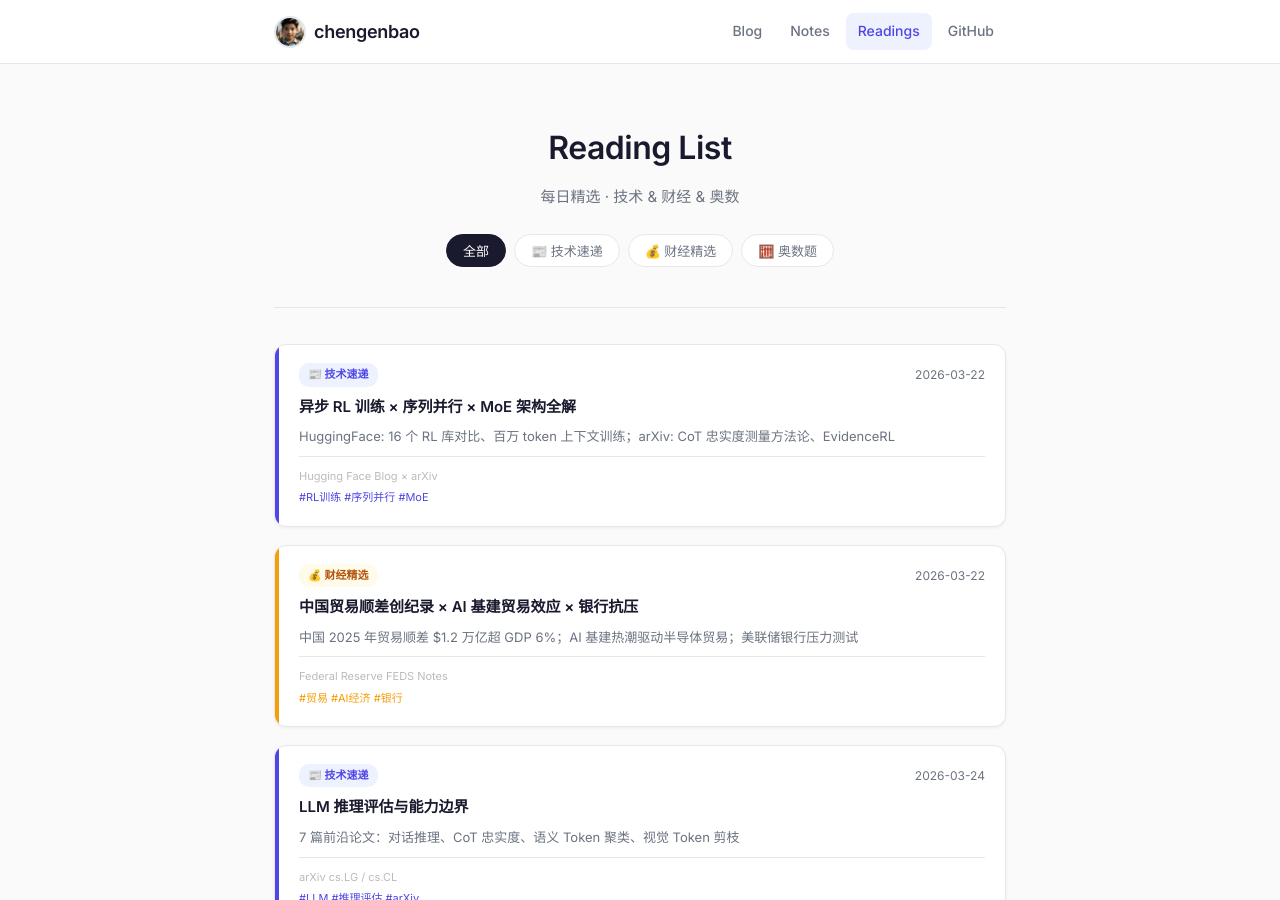
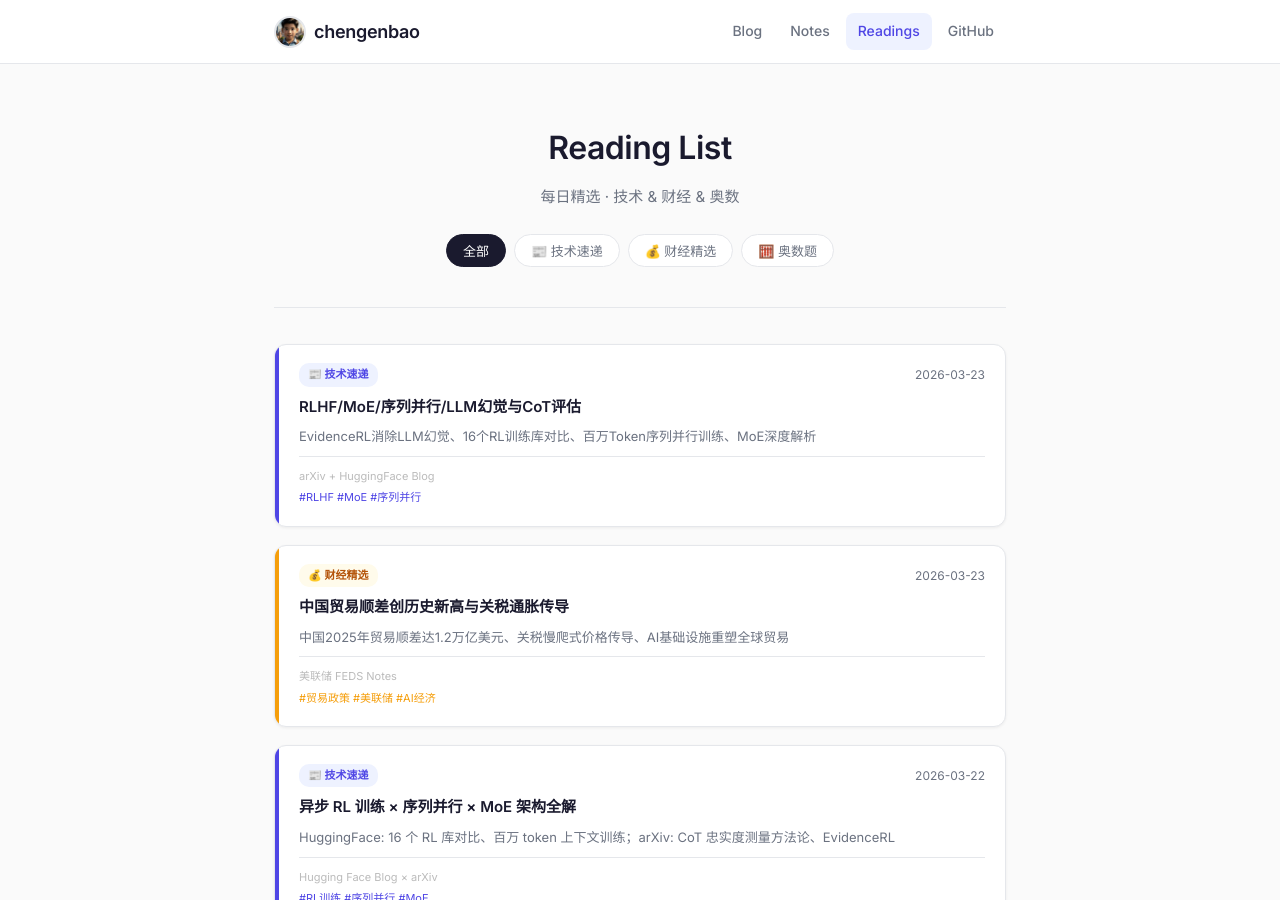
Before and after one commit to chengenbao/chengenbao.github.io, a Jekyll site: the page built from reading-list/index.md, in a window 1280 px wide and 900 px high. Built offline with Jekyll 4.4.1, drawn with Linux system fonts in a browser that asks for light colours.

Commit message:
reading list: add 2026-03-23 index cards

```diff
--- a/reading-list/index.md
+++ b/reading-list/index.md
@@ -18,6 +18,36 @@ permalink: /reading-list/
   </div>
 
   <div class="rl-grid">
+  <a class="rl-card tech" href="/reading-list/2026-03-23-tech-daily/">
+    <div class="rl-accent"></div>
+    <div class="rl-body">
+      <div class="rl-top">
+        <span class="rl-badge tech">📰 技术速递</span>
+        <time>2026-03-23</time>
+      </div>
+      <h2>RLHF/MoE/序列并行/LLM幻觉与CoT评估</h2>
+      <p>EvidenceRL消除LLM幻觉、16个RL训练库对比、百万Token序列并行训练、MoE深度解析</p>
+      <div class="rl-meta">
+        <span class="rl-source">arXiv + HuggingFace Blog</span>
+        <span class="rl-tags">#RLHF #MoE #序列并行</span>
+      </div>
+    </div>
+  </a>
+  <a class="rl-card finance" href="/reading-list/2026-03-23-finance-daily/">
+    <div class="rl-accent"></div>
+    <div class="rl-body">
+      <div class="rl-top">
+        <span class="rl-badge finance">💰 财经精选</span>
+        <time>2026-03-23</time>
+      </div>
+      <h2>中国贸易顺差创历史新高与关税通胀传导</h2>
+      <p>中国2025年贸易顺差达1.2万亿美元、关税慢爬式价格传导、AI基础设施重塑全球贸易</p>
+      <div class="rl-meta">
+        <span class="rl-source">美联储 FEDS Notes</span>
+        <span class="rl-tags">#贸易政策 #美联储 #AI经济</span>
+      </div>
+    </div>
+  </a>
 <a class="rl-card tech" href="/reading-list/2026-03-22-tech-daily/">
   <div class="rl-accent"></div>
   <div class="rl-body">
```
